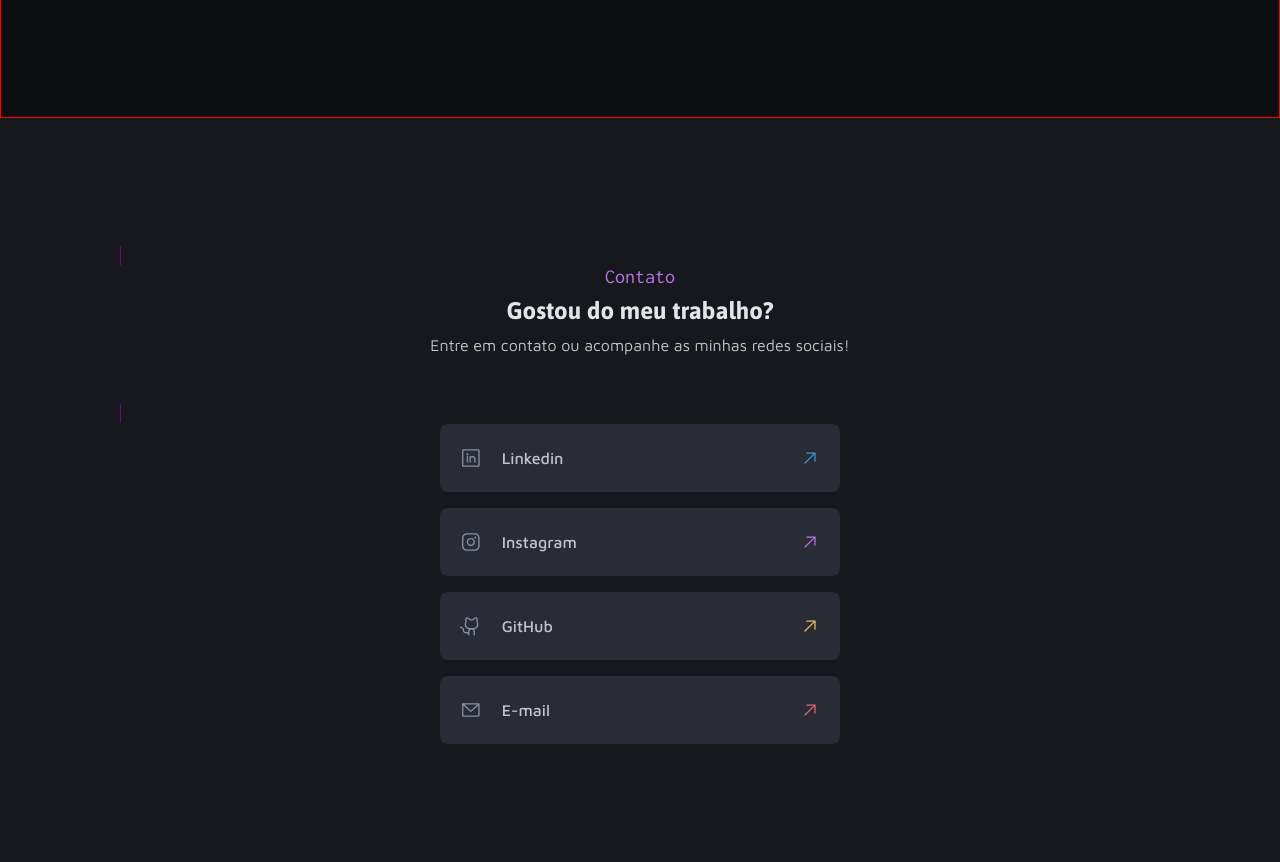
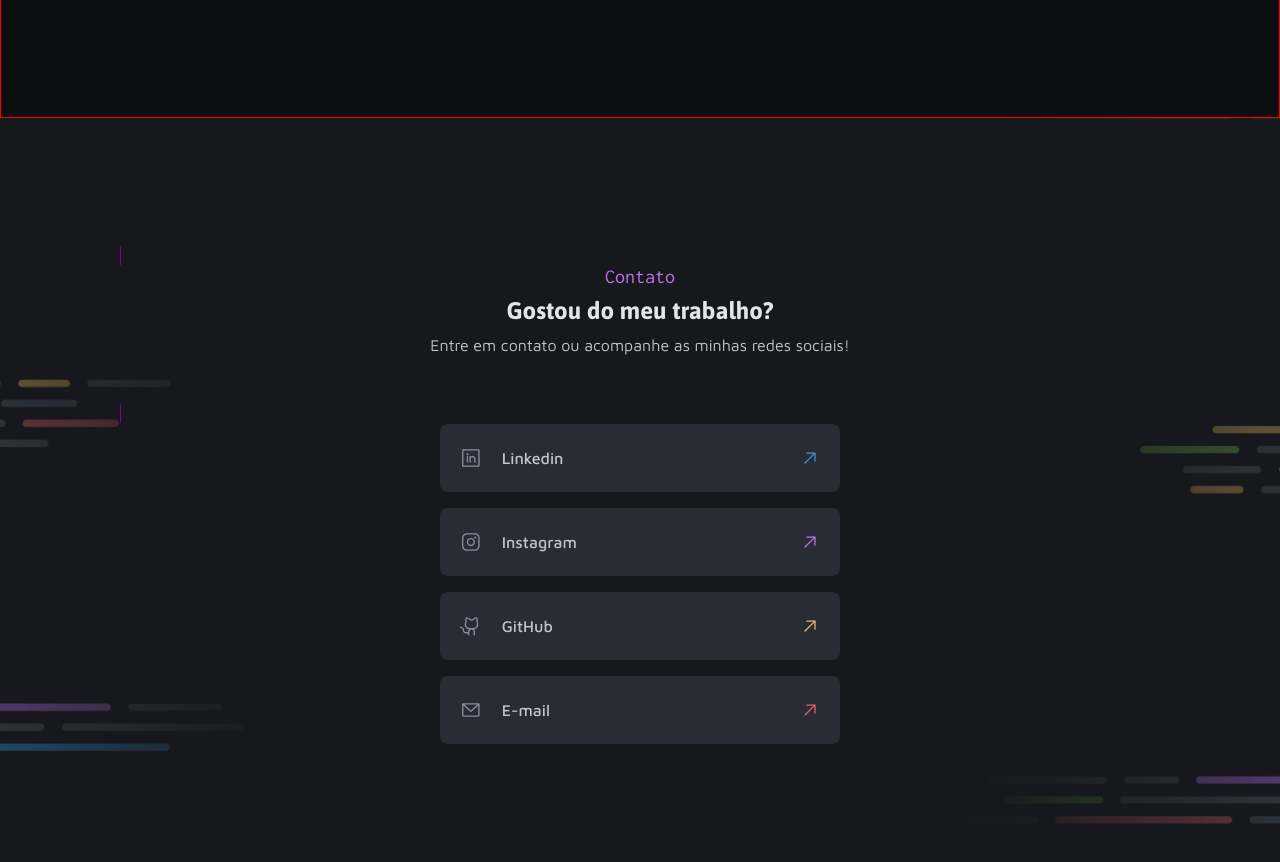
Before and after one commit to Elly-GB/portfolio.dev, a plain HTML site: page index.html in a window 1280 px wide. Shown: the part 2129-2991 px from the top of the page. Drawn offline with Linux system fonts and the light colour scheme; a web font is replaced by a local one.

Commit message:
Added final background

```diff
--- a/styles/footer.css
+++ b/styles/footer.css
@@ -1,5 +1,8 @@
 footer {
   padding: 128px 120px 200px;
+  background-image: url(../assets/Background_Contacts.png);
+  background-size: contain;
+  background-position: center;
 }
 
 articlel {
```
